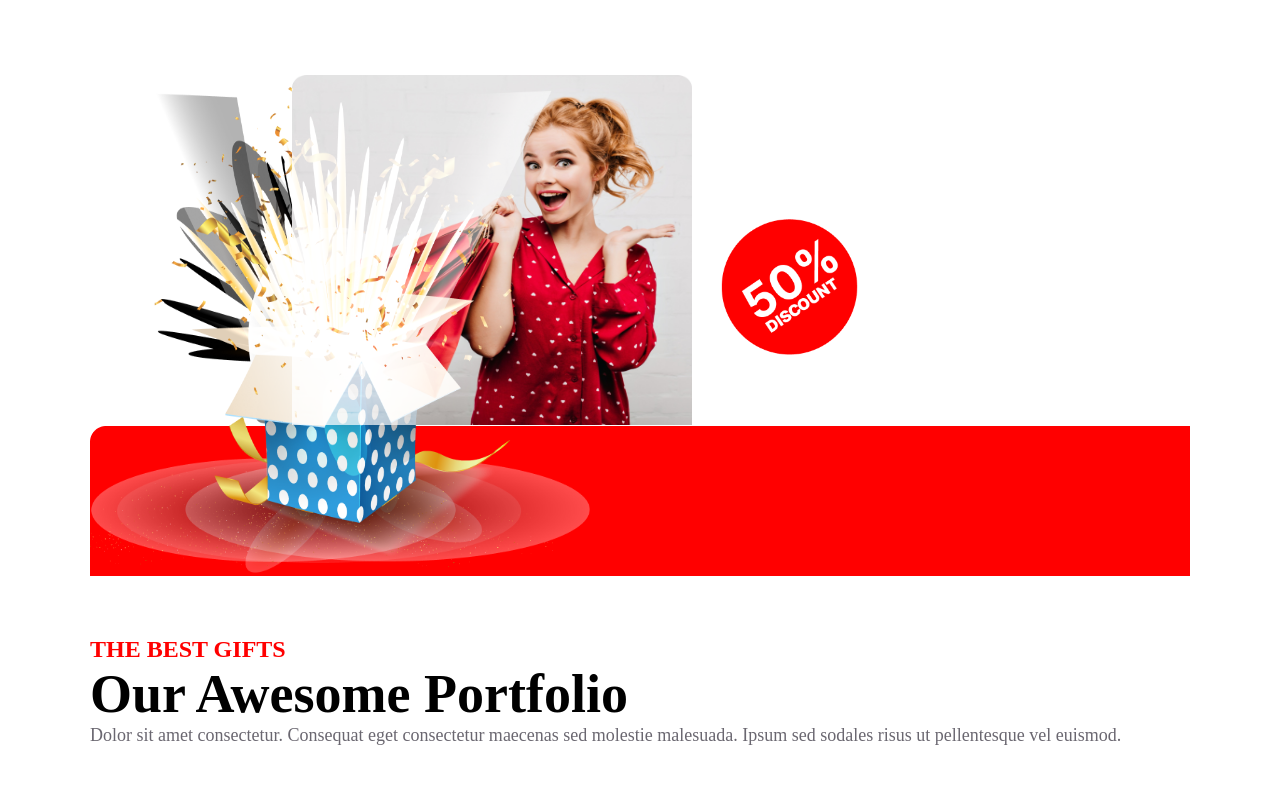
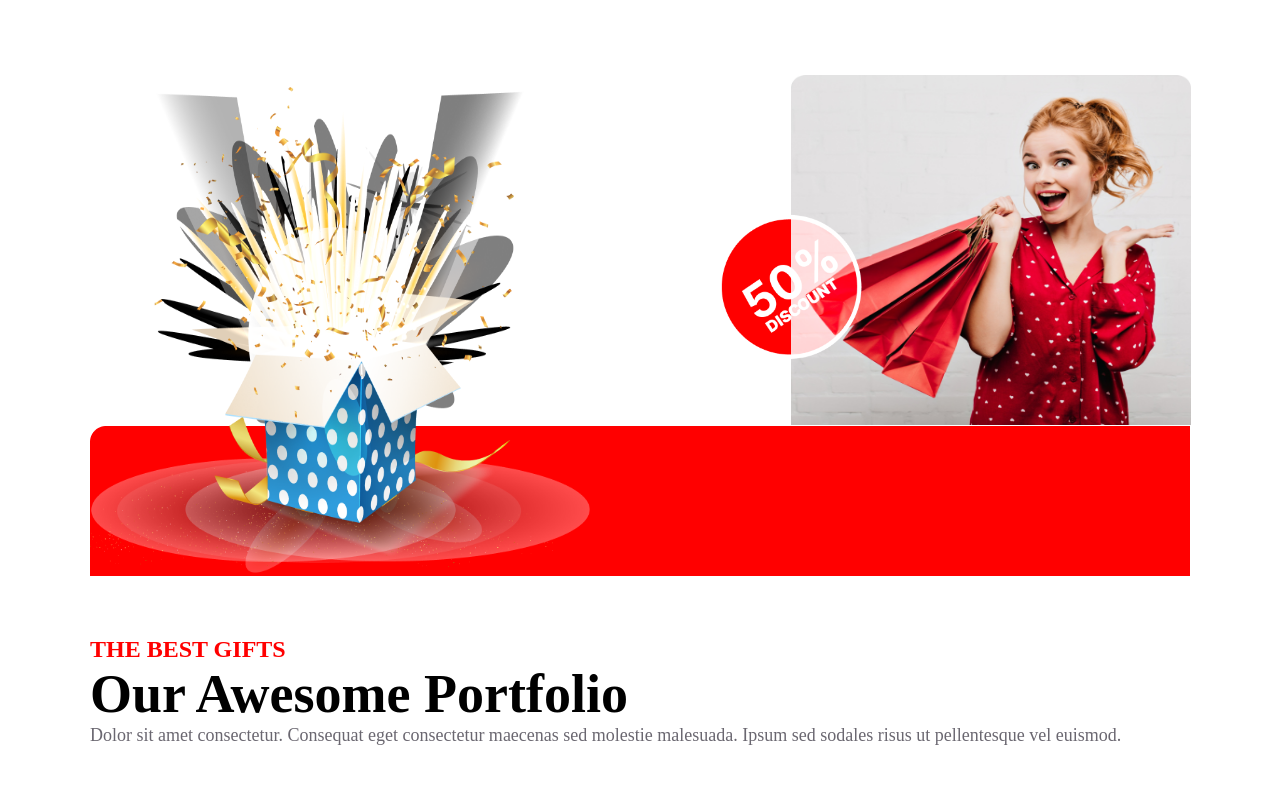
Before and after one commit to umaira-bin-bithi/new-year1, a plain HTML site: page index.html in a window 1280 px wide. Shown: the part 2558-3364 px from the top of the page. Drawn offline with Linux system fonts and the light colour scheme.

Commit message:
first commit

```diff
--- a/css/style.css
+++ b/css/style.css
@@ -314,10 +314,10 @@
     margin-top: 30px;
 }
 .img3{
-    position: absolute;
+    position: relative;
     mix-blend-mode: screen;
     margin-top: 48px;
-    margin-left: 15.8%;
+    margin-left: -9%;
     mask-mode: screen;
 
 
```
